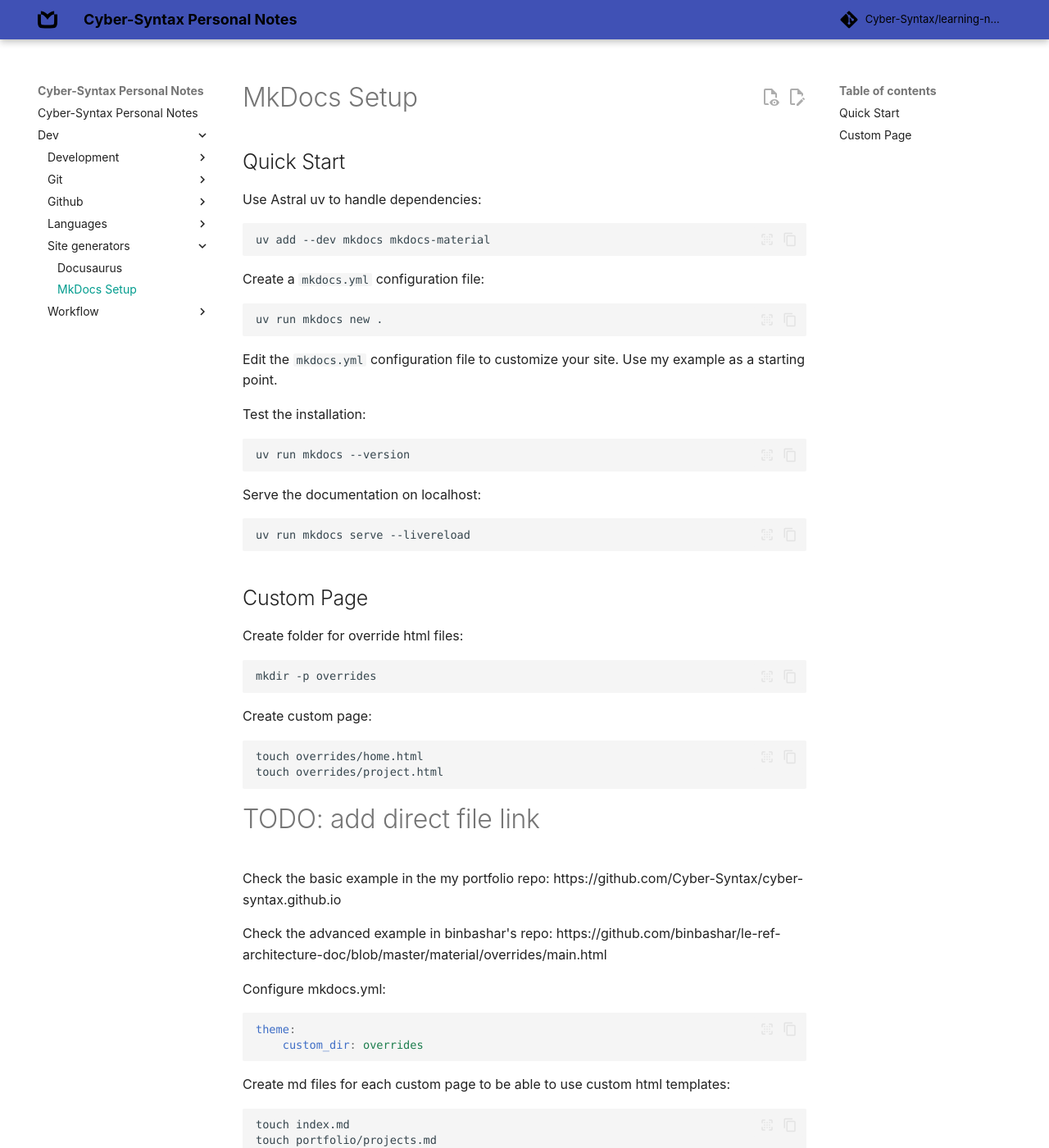
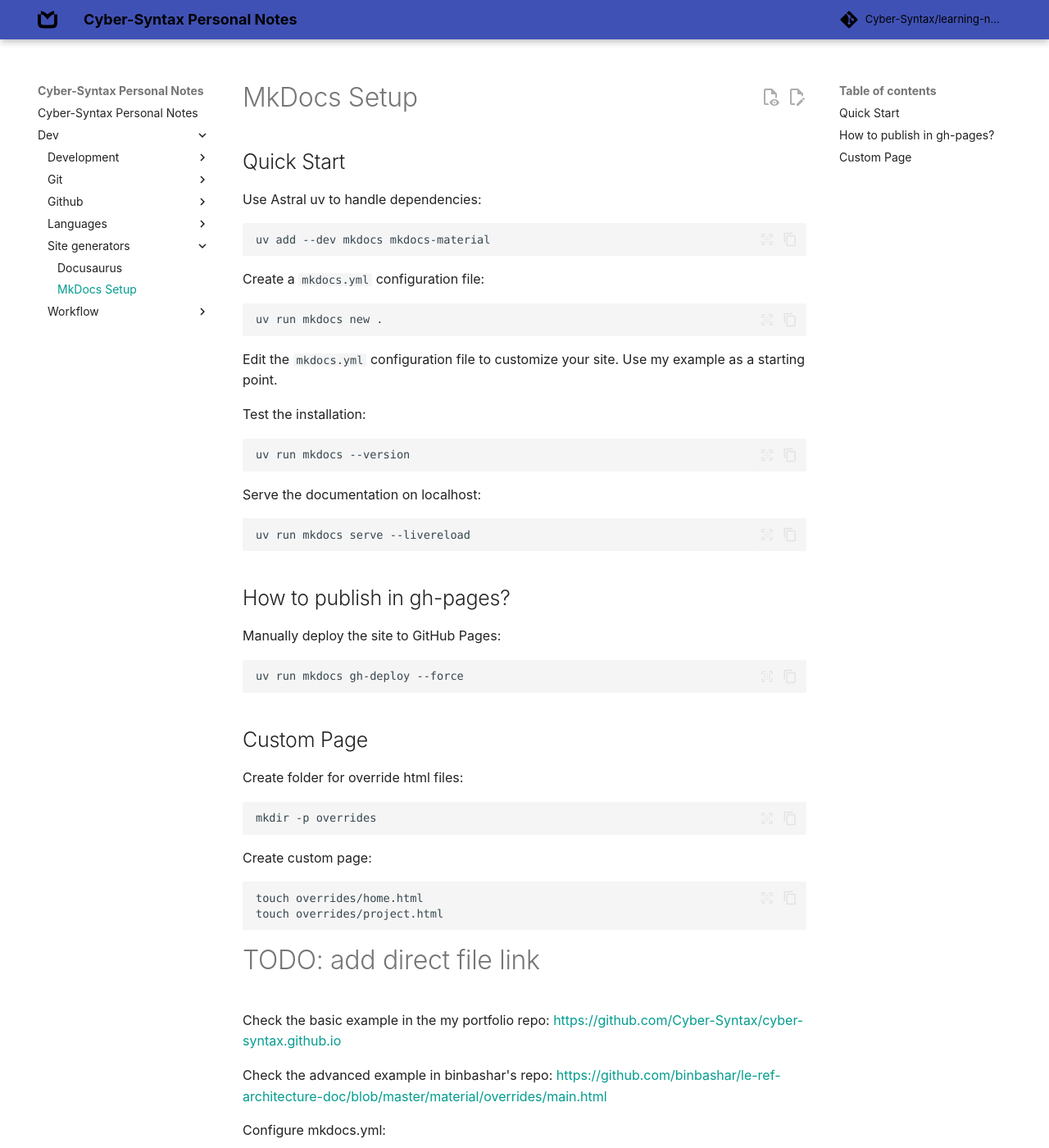
Before and after one commit to Cyber-Syntax/learning-notes, an MkDocs documentation site: the page built from docs/dev/site-generators/mkdocs.md, in a window 1280 px wide and 1400 px high. Shown: the whole window at 82% size. Built offline with MkDocs 1.6.1 and Material for MkDocs 9.7.7, drawn with Linux system fonts in a browser that asks for light colours; some web fonts are replaced; comment, search, counter and statistics services are not loaded.

Commit message:
docs: update site generators

````diff
--- a/docs/dev/site-generators/mkdocs.md
+++ b/docs/dev/site-generators/mkdocs.md
@@ -28,6 +28,14 @@
 uv run mkdocs serve --livereload
 ```
 
+## How to publish in gh-pages?
+
+Manually deploy the site to GitHub Pages:
+
+```bash
+uv run mkdocs gh-deploy --force
+```
+
 ## Custom Page
 
 Create folder for override html files:
@@ -43,12 +51,12 @@
 touch overrides/project.html
 ```
 
-#TODO: add direct file link
+# TODO: add direct file link
 Check the basic example in the my portfolio repo:
-https://github.com/Cyber-Syntax/cyber-syntax.github.io
+<https://github.com/Cyber-Syntax/cyber-syntax.github.io>
 
 Check the advanced example in binbashar's repo:
-https://github.com/binbashar/le-ref-architecture-doc/blob/master/material/overrides/main.html
+<https://github.com/binbashar/le-ref-architecture-doc/blob/master/material/overrides/main.html>
 
 Configure mkdocs.yml:
 
````
Also changed, not shown: docs/dev/site-generators/docusaurus.md (+12 -10 lines).
